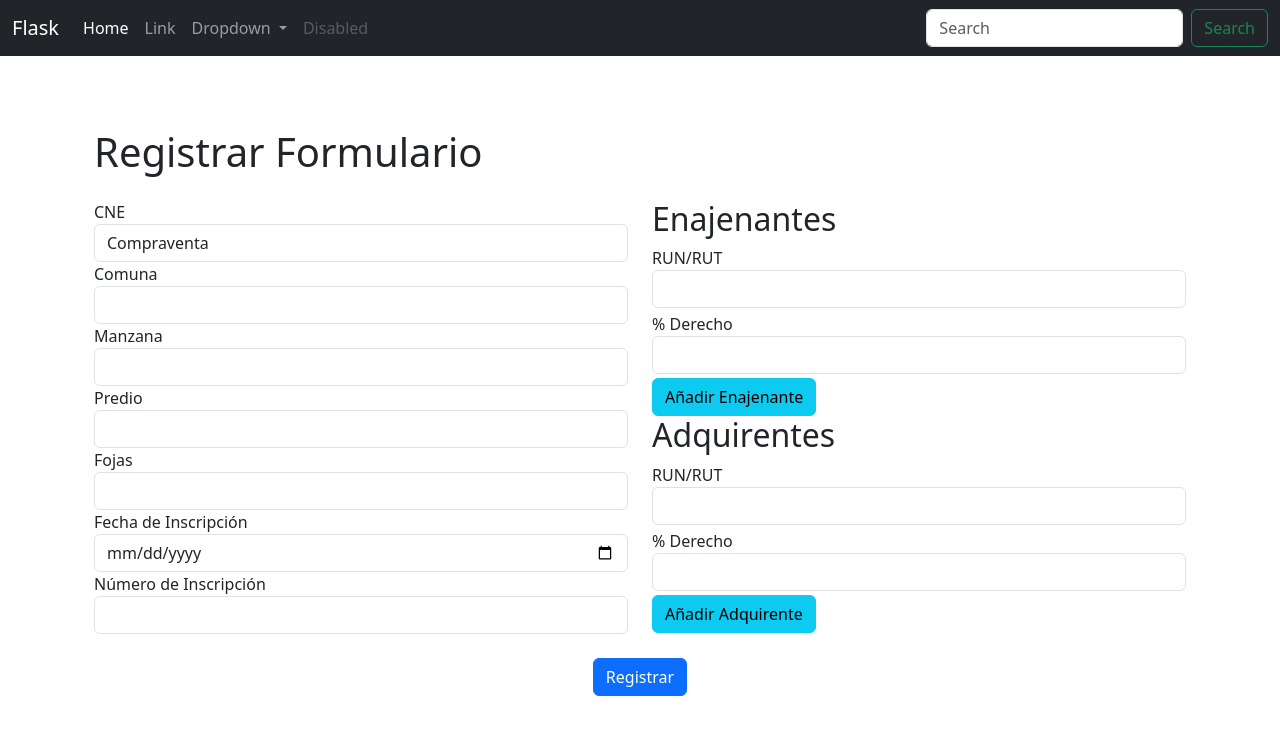
After one commit to Macaya25/Proyecto-Verificable, a Flask app: page /form in a window 1280 px wide. The commit adds this page. Shown: the top 735 px of the page. Run offline with Flask 3, Linux system fonts and the light colour scheme; some libraries are stand-ins or nearby versions.

Commit message:
Refactor code and add form functionality

```diff
--- a/app/app.py
+++ b/app/app.py
@@ -1,29 +1,87 @@
-from flask import Flask, render_template
+from flask import Flask, render_template, redirect, url_for, flash
 from flask_sqlalchemy import SQLAlchemy
+from flask_wtf.csrf import CSRFProtect
+from forms import FormularioForm
+from models import db, Formulario, Persona, Enajenante, Adquirente, Multipropietario
+import os
+from dotenv import load_dotenv
+import logging
 
-from wtforms import StringField, SubmitField
-from wtforms.validators import DataRequired
-
-from dotenv import load_dotenv
-import os
-
-# Getting secrets
+# Load environment variables
 load_dotenv()
-secret_key = os.getenv('secret_key')
+secret_key = os.getenv('SECRET_KEY')
 
 app = Flask(__name__)
-app.config['SQLALCHEMY_DATABASE_URI'] = f'mysql+pymysql://root:root@localhost/db'
+# Ensure the database URI is properly configured
+app.config['SQLALCHEMY_DATABASE_URI'] = os.getenv('DATABASE_URI')
 app.config['SECRET_KEY'] = secret_key
-db = SQLAlchemy(app)
+app.config['SQLALCHEMY_TRACK_MODIFICATIONS'] = False
+csrf = CSRFProtect(app)
+db.init_app(app)
 
+logging.basicConfig(level=logging.DEBUG, format='%(asctime)s - %(levelname)s - %(message)s')
 
 @app.route('/')
 def index():
     return render_template('index.html')
 
+@app.route('/form', methods=['GET', 'POST'])
+def form():
+    form = FormularioForm()
+    if form.validate_on_submit():
+        new_formulario = Formulario(
+            cne=form.cne.data,
+            comuna=form.comuna.data,
+            manzana=form.manzana.data,
+            predio=form.predio.data,
+            fojas=form.fojas.data,
+            fecha_inscripcion=form.fecha_inscripcion.data,
+            num_inscripcion=form.num_inscripcion.data
+        )
+        db.session.add(new_formulario)
+
+        for enajenante_data in form.enajenantes.data:
+            enajenante_persona = Persona.query.get(enajenante_data['run_rut'])
+            if not enajenante_persona:
+                enajenante_persona = Persona(run_rut=enajenante_data['run_rut'])
+                db.session.add(enajenante_persona)
+            new_enajenante = Enajenante(
+                porc_derecho=enajenante_data['porc_derecho'],
+                persona=enajenante_persona,
+                formulario=new_formulario
+            )
+            db.session.add(new_enajenante)
+
+        for adquirente_data in form.adquirentes.data:
+            adquirente_persona = Persona.query.get(adquirente_data['run_rut'])
+            if not adquirente_persona:
+                adquirente_persona = Persona(run_rut=adquirente_data['run_rut'])
+                db.session.add(adquirente_persona)
+            new_adquirente = Adquirente(
+                porc_derecho=adquirente_data['porc_derecho'],
+                persona=adquirente_persona,
+                formulario=new_formulario
+            )
+            db.session.add(new_adquirente)
+
+        db.session.commit()
+        flash('Formulario registrado con éxito!')
+        return redirect(url_for('index'))
+
+    return render_template('form.html', form=form)
+
 @app.route('/forms')
 def forms():
-    return render_template('forms.html')
+    forms = Formulario.query.all()
+    return render_template('forms.html', forms=forms)
+
+@app.route('/forms/<int:n_atencion>')
+def form_details(n_atencion):
+    formulario = Formulario.query.get_or_404(n_atencion)
+    return render_template('form_details.html', formulario=formulario)
+
 
 if __name__ == '__main__':
+    with app.app_context():
+        db.create_all()
     app.run(debug=True, host='0.0.0.0')
--- a/app/forms.py
+++ b/app/forms.py
@@ -1,4 +1,19 @@
 from flask_wtf import FlaskForm
+from wtforms import StringField, IntegerField, SubmitField, DateField, FieldList, FormField, SelectField
+from wtforms.validators import DataRequired, NumberRange
 
-class Form(FlaskForm):
-    pass
+class PersonaForm(FlaskForm):
+    run_rut = StringField('RUN/RUT', validators=[DataRequired()])
+    porc_derecho = IntegerField('% Derecho', validators=[DataRequired(), NumberRange(min=1, max=100)])
+
+class FormularioForm(FlaskForm):
+    cne = SelectField('CNE', choices=[(8, 'Compraventa'), (99, 'Regularización de Patrimonio')], coerce=int, validators=[DataRequired()])
+    comuna = StringField('Comuna', validators=[DataRequired()])
+    manzana = StringField('Manzana', validators=[DataRequired()])
+    predio = StringField('Predio', validators=[DataRequired()])
+    fojas = IntegerField('Fojas', validators=[DataRequired()])
+    fecha_inscripcion = DateField('Fecha Inscripción', format='%Y-%m-%d', validators=[DataRequired()])
+    num_inscripcion = IntegerField('Número Inscripción', validators=[DataRequired()])
+    enajenantes = FieldList(FormField(PersonaForm), min_entries=1)
+    adquirentes = FieldList(FormField(PersonaForm), min_entries=1)
+    submit = SubmitField('Registrar')
--- /dev/null
+++ b/app/templates/form.html
@@ -0,0 +1,115 @@
+{% extends 'base.html' %}
+
+{% block content %}
+
+<div class="container mt-5">
+    <h1 class="mb-4">Registrar Formulario</h1>
+    <form method="post" id="formulario">
+        {{ form.hidden_tag() }}
+
+        <div class="row">
+            <div class="col-md-6">
+                <div class="form-group">
+                    <label for="cne">CNE</label>
+                    {{ form.cne(class="form-control") }}
+                </div>
+                <div class="form-group">
+                    <label for="comuna">Comuna</label>
+                    {{ form.comuna(class="form-control") }}
+                </div>
+                <div class="form-group">
+                    <label for="manzana">Manzana</label>
+                    {{ form.manzana(class="form-control") }}
+                </div>
+                <div class="form-group">
+                    <label for="predio">Predio</label>
+                    {{ form.predio(class="form-control") }}
+                </div>
+                <div class="form-group">
+                    <label for="fojas">Fojas</label>
+                    {{ form.fojas(class="form-control") }}
+                </div>
+                <div class="form-group">
+                    <label for="fecha_inscripcion">Fecha de Inscripción</label>
+                    {{ form.fecha_inscripcion(class="form-control") }}
+                </div>
+                <div class="form-group">
+                    <label for="num_inscripcion">Número de Inscripción</label>
+                    {{ form.num_inscripcion(class="form-control") }}
+                </div>
+            </div>
+
+            <div class="col-md-6">
+                <h2>Enajenantes</h2>
+                <div id="enajenantes-container">
+                    {% for enajenante in form.enajenantes %}
+                        <div class="form-group enajenante-group">
+                            {{ enajenante.run_rut.label }} {{ enajenante.run_rut(class="form-control mb-1") }}
+                            {{ enajenante.porc_derecho.label }} {{ enajenante.porc_derecho(class="form-control mb-1") }}
+                            {% if loop.index > 1 %}
+                                <button type="button" class="btn btn-danger btn-sm mb-3" onclick="removeEnajenante(this)">Eliminar</button>
+                            {% endif %}
+                        </div>
+                    {% endfor %}
+                    <button type="button" class="btn btn-info" onclick="addEnajenante()">Añadir Enajenante</button>
+                </div>
+
+                <h2>Adquirentes</h2>
+                <div id="adquirentes-container">
+                    {% for adquirente in form.adquirentes %}
+                        <div class="form-group adquirente-group">
+                            {{ adquirente.run_rut.label }} {{ adquirente.run_rut(class="form-control mb-1") }}
+                            {{ adquirente.porc_derecho.label }} {{ adquirente.porc_derecho(class="form-control mb-1") }}
+                            {% if loop.index > 1 %}
+                                <button type="button" class="btn btn-danger btn-sm mb-3" onclick="removeAdquirente(this)">Eliminar</button>
+                            {% endif %}
+                        </div>
+                    {% endfor %}
+                    <button type="button" class="btn btn-info" onclick="addAdquirente()">Añadir Adquirente</button>
+                </div>
+            </div>
+        </div>
+
+        <div class="text-center mt-4">
+            {{ form.submit(class="btn btn-primary") }}
+        </div>
+    </form>
+</div>
+
+<script>
+    function addEnajenante() {
+        var container = document.getElementById('enajenantes-container');
+        var newGroup = document.createElement('div');
+        newGroup.classList.add('form-group', 'enajenante-group', 'mt-3');
+        newGroup.innerHTML = `
+            <input type="text" name="enajenantes-{{ form.enajenantes|length }}-run_rut" class="form-control mb-1" placeholder="RUN/RUT" required>
+            <input type="number" name="enajenantes-{{ form.enajenantes|length }}-porc_derecho" class="form-control mb-1" placeholder="% Derecho" required>
+            <button type="button" class="btn btn-danger btn-sm mb-2" onclick="removeEnajenante(this)">Eliminar</button>
+        `;
+        container.appendChild(newGroup);
+    }
+
+    function removeEnajenante(button) {
+        var group = button.closest('.enajenante-group');
+        group.remove();
+    }
+
+    function addAdquirente() {
+        var container = document.getElementById('adquirentes-container');
+        var newGroup = document.createElement('div');
+        newGroup.classList.add('form-group', 'adquirente-group', 'mt-3');
+        newGroup.innerHTML = `
+            <input type="text" name="adquirentes-{{ form.adquirentes|length }}-run_rut" class="form-control mb-1" placeholder="RUN/RUT" required>
+            <input type="number" name="adquirentes-{{ form.adquirentes|length }}-porc_derecho" class="form-control mb-1" placeholder="% Derecho" required>
+            <button type="button" class="btn btn-danger btn-sm mb-2" onclick="removeAdquirente(this)">Eliminar</button>
+        `;
+        container.appendChild(newGroup);
+    }
+
+    function removeAdquirente(button) {
+        var group = button.closest('.adquirente-group');
+        group.remove();
+    }
+</script>
+
+{% endblock %}
```
Also changed, not shown: app/formulario.py (deleted, +0 -12 lines), app/models.py (added, +52 -0 lines), app/templates/form_details.html (added, +41 -0 lines), app/templates/forms.html (+35 -3 lines), 1 other file.
